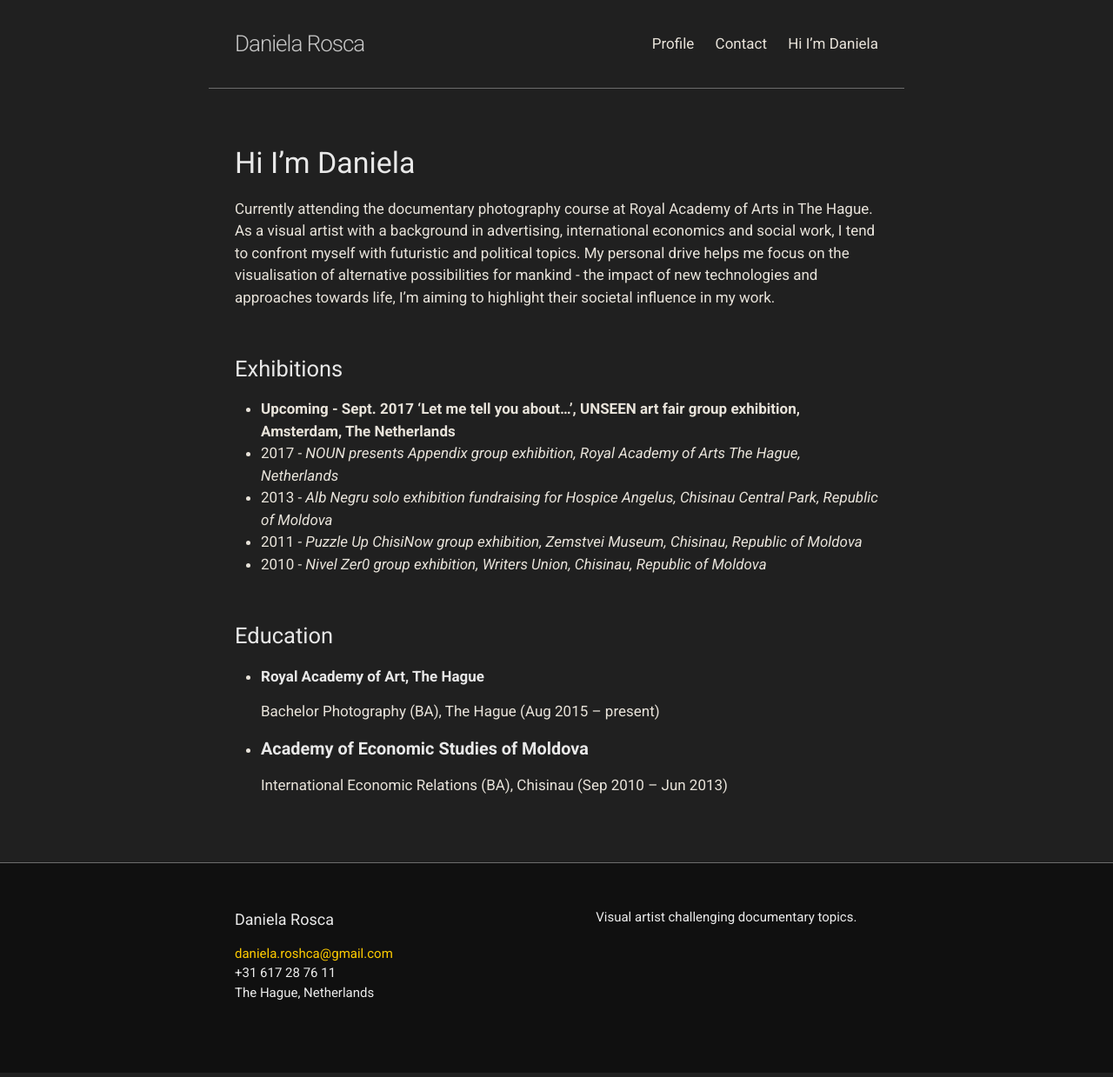
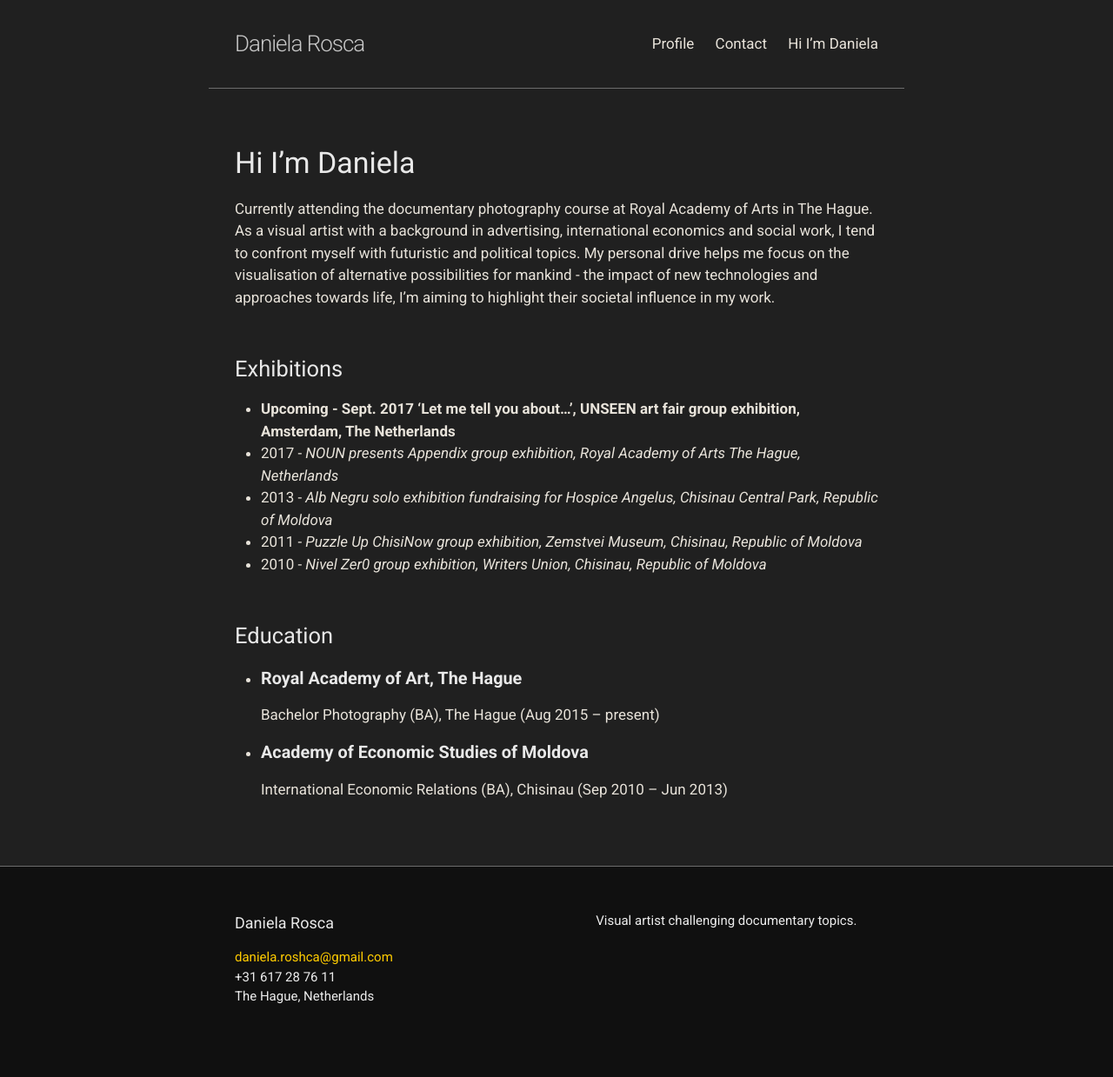
Before and after one commit to Danilusha/danilusha.github.io, a Jekyll site: the page built from index.md, in a window 1280 px wide. Shown: the whole page at 87% size. Built offline with Jekyll 4.4.1, drawn with Linux system fonts in a browser that asks for light colours; our own code applies the rules of GitHub Pages for plain Markdown files.

```diff
--- a/index.md
+++ b/index.md
@@ -18,7 +18,7 @@ Currently attending the  documentary photography course at Royal Academy of Arts
 
 <h2 style="margin-top: 50px;">Education</h2>
 
-- #### **Royal Academy of Art, The Hague**
+- ### **Royal Academy of Art, The Hague**
 Bachelor Photography (BA), The Hague (Aug 2015 – present)
 
 - ### **Academy of Economic Studies of Moldova**
```
